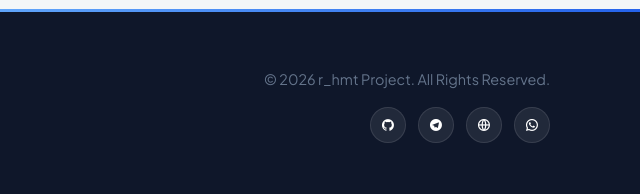
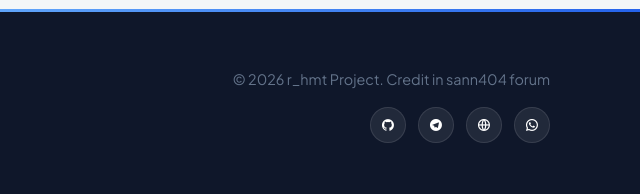
Before and after one commit to rahmat-369/image-to-promt, a website: page public/index.html in a window 1280 px wide. Shown: the part 1230-1424 px from the top of the page, 640-1280 px from the left. Drawn offline with nearby package versions, Linux system fonts and the light colour scheme.

Commit message:
Modify footer credits in index.html
Updated footer credits to include credit in sann404 forum.

```diff
--- a/public/index.html
+++ b/public/index.html
@@ -1136,7 +1136,7 @@
                 <p>Developing the future of AI tools. Transform visual content into precise AI prompts with cutting-edge technology.</p>
             </div>
             <div class="footer-credits">
-                <p>&copy; 2026 r_hmt Project. All Rights Reserved.</p>
+                <p>&copy; 2026 r_hmt Project. Credit in sann404 forum</p>
                 <div class="socials">
                     <a href="https://github.com/r_hmt dev" target="_blank" title="GitHub"><i class="ri-github-fill"></i></a>
                     <a href="#" title="Telegram"><i class="ri-telegram-fill"></i></a>
```
